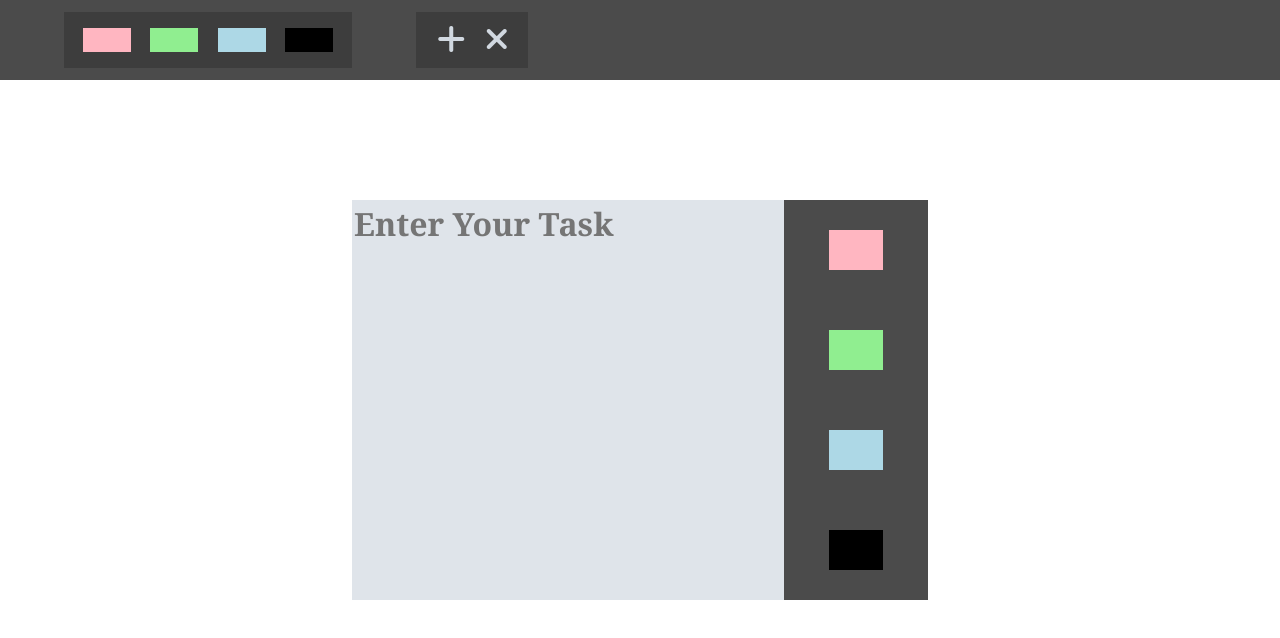
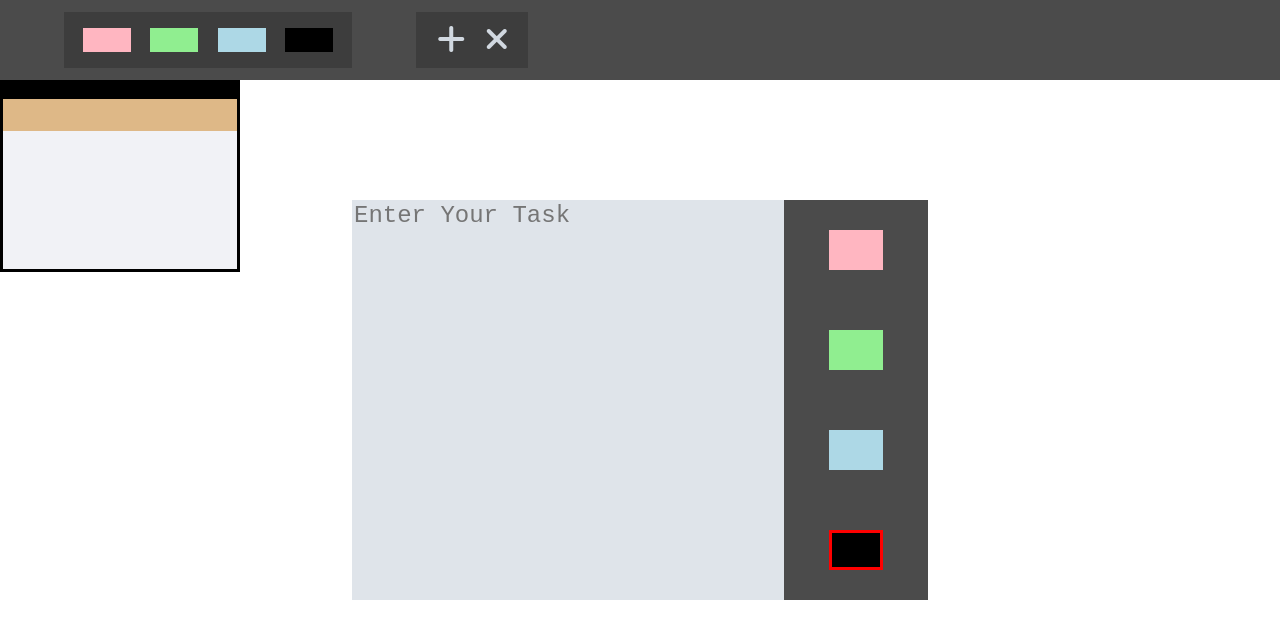
Before and after one commit to init-13/JiraClone, a plain HTML site: page index.html in a window 1280 px wide. Both pictures are taken after a click on the element 451 px from the left and 40 px from the top of the page. Drawn offline with Linux system fonts and the light colour scheme.

Commit message:
:fire: Added Ticket cpntaner element

```diff
--- a/index.html
+++ b/index.html
@@ -42,10 +42,17 @@
             <div class="priority-color lightpink"></div>
             <div class ="priority-color lightgreen"></div>
             <div class= "priority-color lightblue"></div>
-            <div class = "priority-color black"></div>
+            <div class = "active priority-color black"></div>
         </div>
     </div>
 
+    <!-- Ticket Container -->
+
+    <div class="ticket-cont">
+        <div class="ticket-color"></div>
+        <div class="ticket-id"></div>
+        <div class="task-area"></div>
+    </div>
     <script src="script.js"></script>
 </body>
 </html>
--- a/script.js
+++ b/script.js
@@ -1,14 +1,13 @@
 //click to open and close modal containner
 const addbtnSelector = document.querySelector(".add-btn");
 const modalSelector = document.querySelector(".modal-cont");
-let flagVis = false;
+
 addbtnSelector.addEventListener("click",function(){
-    if(flagVis)
+    if(modalSelector.style.display=='flex')
     modalSelector.style.display="none";
     else
     modalSelector.style.display="flex";
 
-    flagVis=!flagVis;
 
 });
 
--- a/style.css
+++ b/style.css
@@ -73,9 +73,7 @@ body{
     height:100%;
     width:75%;
     background-color:#dfe4ea ;
-    font-size:2rem;
-    font-family:Cambria, Cochin, Georgia, Times, 'Times New Roman', serif;
-    font-weight: bolder;
+    font-size:1.5rem;
     border:none;
     outline:none;
     resize: none;
@@ -100,6 +98,29 @@ body{
     border: 3px solid red;
   }
 
+  .ticket-cont{
+    height: 12rem;
+    width: 15rem;
+    background-color: #f1f2f6;
+    border: 3px solid black;
+  }
+
+  .ticket-color{
+    height: 1rem;
+    background-color:black;
+  }
+
+  .ticket-id{
+    height: 2rem;
+    background-color: burlywood;
+  }
+
+  .task-area{
+    height: calc(100% - 1rem - 2rem);
+    font-size: 1.5rem;
+    outline: none;
+    overflow-wrap: break-word;
+  }
 
 
 
```
